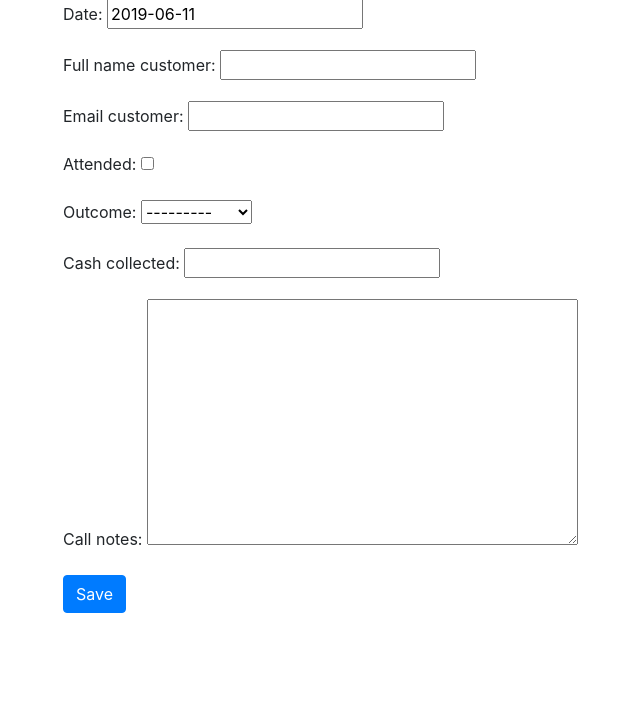
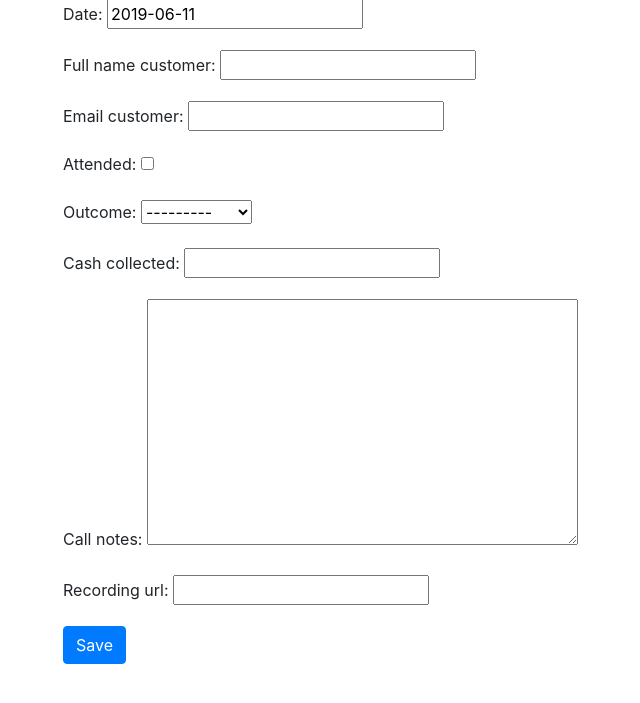
Before and after one commit to kirmishov/salestracking, a Django app: page /new/ in a window 1280 px wide. Shown: the part 73-776 px from the top of the page, without its empty margins (22-662 px from the left). Run offline with Django 3.2, Linux system fonts and the light colour scheme; the visitor is signed in with stand-in values (Sample User, id 1); some libraries are stand-ins or nearby versions.

Commit message:
added recording url to Sale model, added this field to tables

```diff
--- a/sales/models.py
+++ b/sales/models.py
@@ -40,6 +40,7 @@ class Sale(models.Model):
 
     cash_collected = models.PositiveIntegerField()
     call_notes = models.TextField()
+    recording_url = models.URLField(blank=True, max_length=300)
 
     def get_absolute_url(self):
         return reverse('sales:detail', args=[self.id])
--- a/sales/templates/sales/detail.html
+++ b/sales/templates/sales/detail.html
@@ -10,6 +10,9 @@
     <li>Outcome: {{ sale.outcome }}</li>
     <li>Cash collected: {% ifnotequal sale.cash_collected 0 %}${% endifnotequal %}{{ sale.cash_collected }}</li>
     <li>Call notes: {{ sale.call_notes }}</li>
+    {% if sale.recording_url %}
+        <li>Recording URL: <a href="{{sale.recording_url}}">{{sale.recording_url}}</a></li>
+    {% endif %}
 </ul>
 <i>Last modified: {{ sale.date_modified }}</i>
 
--- a/sales/views.py
+++ b/sales/views.py
@@ -235,7 +235,7 @@ class DeleteView(UserPassesTestMixin, generic.DeleteView):
 class UpdateView(UserPassesTestMixin, generic.UpdateView):# , LoginRequiredMixin
     model = Sale
     fields = ['date', 'full_name_customer', 'email_customer', 'attended',
-        'outcome', 'cash_collected', 'call_notes']
+        'outcome', 'cash_collected', 'call_notes', 'recording_url']
     template_name = 'sales/edit.html'
 
     def test_func(self):
@@ -260,7 +260,7 @@ class SaleCreate(LoginRequiredMixin, generic.edit.CreateView):
     model = Sale
     login_url = 'login'
     fields = ['date', 'full_name_customer', 'email_customer', 'attended',
-        'outcome', 'cash_collected', 'call_notes']
+        'outcome', 'cash_collected', 'call_notes', 'recording_url']
     template_name = 'sales/create.html'
 
     def form_valid(self, form):
```
Also changed, not shown: sales/tables.py (+10 -1 lines), sales/migrations/0007_sale_recording_url.py (added).
